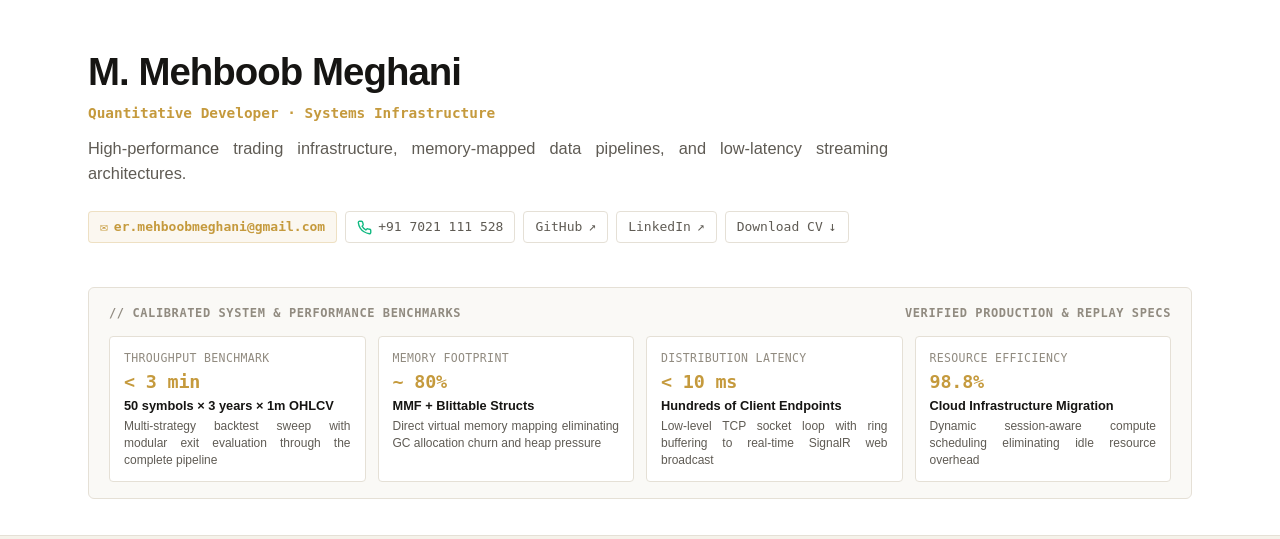
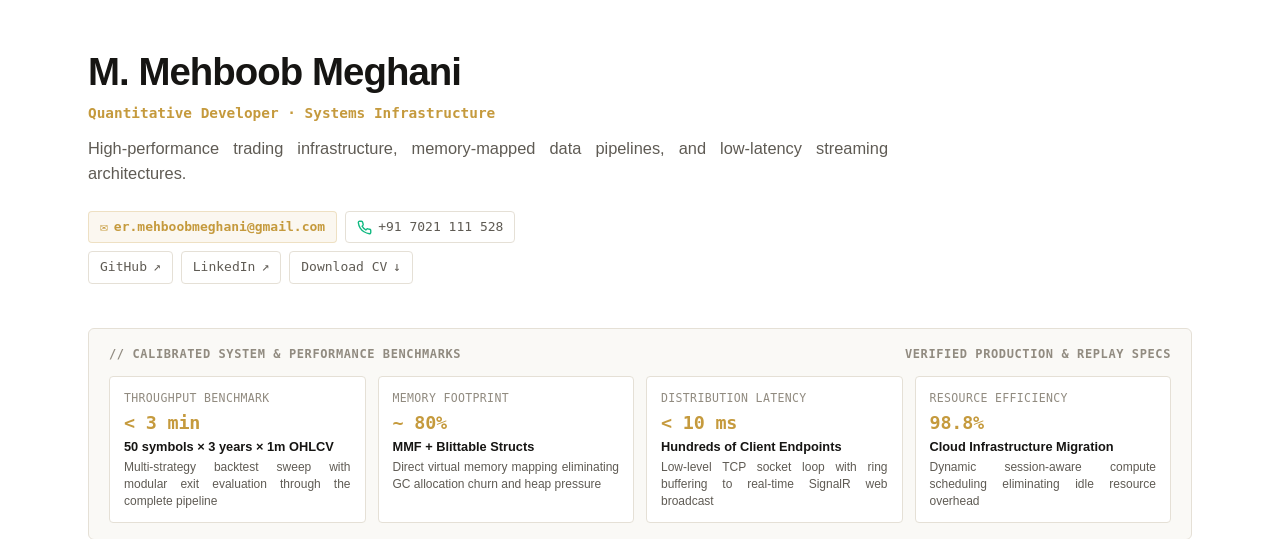
Before and after one commit to mehboob-dev/personal-portfolio, a Flask app: page / in a window 1280 px wide. Shown: the part 77-616 px from the top of the page. Run offline with Flask 3, Linux system fonts and the light colour scheme; some web fonts are replaced.

Commit message:
Split masthead channels into two rows
Rework the direct-channels toolbar into a two-line layout for better responsiveness. Updated app/templates/public/home.html to wrap contact links and social/resume links in separate .channel-row divs, and adjusted app/static/css/home.css to use a column flex container with row groups. Also added a changelog entry in docs/changelog.md. Visual/layout-only change; no functional behavior altered.

```diff
--- a/app/static/css/home.css
+++ b/app/static/css/home.css
@@ -48,10 +48,17 @@
 /* Direct channels toolbar */
 .masthead-channels {
   display: flex;
+  flex-direction: column;
+  align-items: flex-start;
+  gap: 8px;
+  padding-top: 4px;
+}
+
+.channel-row {
+  display: flex;
   align-items: center;
   flex-wrap: wrap;
   gap: 8px;
-  padding-top: 4px;
 }
 
 .channel-link {
--- a/app/templates/public/home.html
+++ b/app/templates/public/home.html
@@ -17,6 +17,7 @@
 
       <!-- Direct Channels Toolbar -->
       <div class="masthead-channels">
+        <div class="channel-row">
           {% if site and site.identity and site.identity.contact %}
           <a class="channel-link channel-link-primary" href="mailto:{{ site.identity.contact.email }}">
             <span>✉</span> <span>{{ site.identity.contact.email }}</span>
@@ -26,6 +27,8 @@
             <span>{{ site.identity.contact.phone }}</span>
           </a>
           {% endif %}
+        </div>
+        <div class="channel-row">
           {% if site and site.identity and site.identity.links %}
           <a class="channel-link" href="{{ site.identity.links.github }}" target="_blank" rel="noopener">
             <span>GitHub</span> <span>↗</span>
@@ -37,6 +40,7 @@
           <a class="channel-link" href="{{ url_for('static', filename='resume/' + site.identity.resume if site and site.identity else 'MehboobMeghaniResume.md') }}" download>
             <span>Download CV</span> <span>↓</span>
           </a>
+        </div>
       </div>
 
       <!-- Calibrated Engineering Evidence Benchmarks Panel -->
```
Also changed, not shown: docs/changelog.md. Lines whose indentation alone changed are shown as unchanged.
